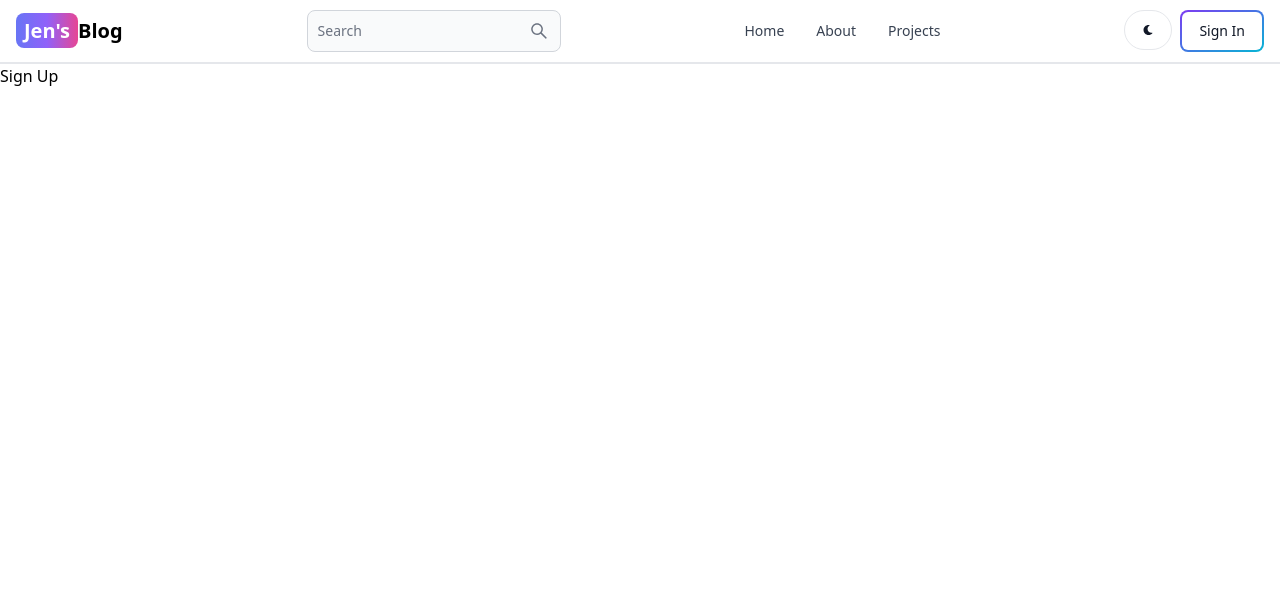
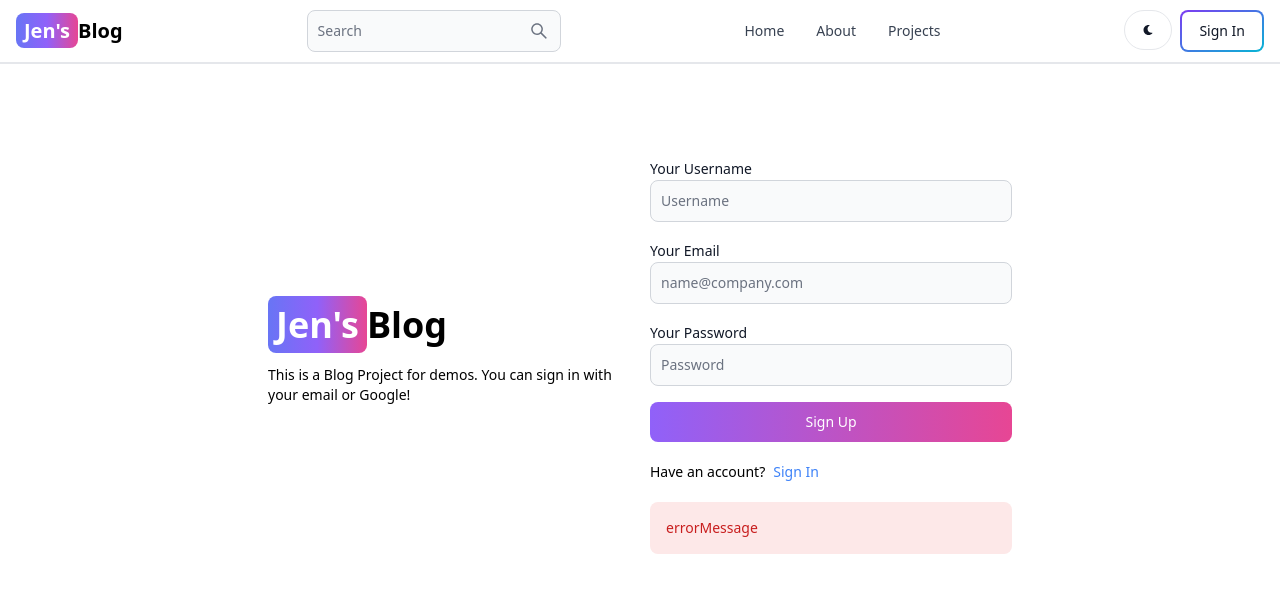
Before and after one commit to JenniferSieber/mern-blog, a React (Vite) app in the folder client/: page /sign-up in a window 1280 px wide. Shown: the top 592 px of the page. Built offline with nearby package versions, Linux system fonts and the light colour scheme.

Commit message:
create sign up jsx

```diff
--- a/client/src/pages/SignUp.jsx
+++ b/client/src/pages/SignUp.jsx
@@ -1,9 +1,84 @@
-import React from 'react'
+import { Alert, Button, Label, TextInput } from "flowbite-react";
+import React from "react";
+import { Link } from "react-router-dom";
 
 export default function SignUp() {
+  const handleChange = (e) => {
+    console.log("handleChange");
+  };
+  const handleSubmit = () => {
+    console.log("handleSubmit");
+  };
   return (
-    <div>
-      Sign Up
+    <div className="min-h-screen mt-20">
+      <div className="flex p-3 max-w-3xl mx-auto flex-col md:flex-row md:items-center gap-5">
+        {/* Left Side  */}
+        <div className="flex-1">
+          <Link to="/" className="font-bold dark:text-white text-4xl">
+            <span className="px-2 py-1 bg-gradient-to-r from-indigo-500 via-purple-500 to-pink-500 rounded-lg text-white">
+              Jen's
+            </span>
+            Blog
+          </Link>
+          <p className="text-sm mt-5">
+            This is a Blog Project for demos. You can sign in with your email or
+            Google!
+          </p>
+        </div>
+
+        {/* Right Side  */}
+        <div className="flex-1">
+          <form className="flex flex-col gap-4" onSubmit={handleSubmit}>
+            <div>
+              <Label value="Your Username" />
+              <TextInput
+                type="text"
+                placeholder="Username"
+                id="username"
+                onChange={handleChange}
+              />
+            </div>
+            <div>
+              <Label value="Your Email" />
+              <TextInput
+                type="email"
+                placeholder="name@company.com"
+                id="email"
+                onChange={handleChange}
+              />
+            </div>
+            <div>
+              <Label value="Your Password" />
+              <TextInput
+                type="password"
+                placeholder="Password"
+                id="password"
+                onChange={handleChange}
+              />
+            </div>
+            <Button
+              gradientDuoTone="purpleToPink"
+              type="submit"
+              // disabled={loading}
+            >
+              {/* <>
+                <Spinner size="sm" />
+                <span className="pl-3">Loading...</span>
+              </> */}
+              Sign Up
+            </Button>
+          </form>
+          <div className="flex gap-2 text-sm mt-5">
+            <span>Have an account?</span>
+            <Link to="/sign-in" className="text-blue-500">
+              Sign In
+            </Link>
+          </div>
+          <Alert className="mt-5" color="failure">
+            {/* {errorMessage} */} errorMessage
+          </Alert>
+        </div>
+      </div>
     </div>
-  )
+  );
 }
```
